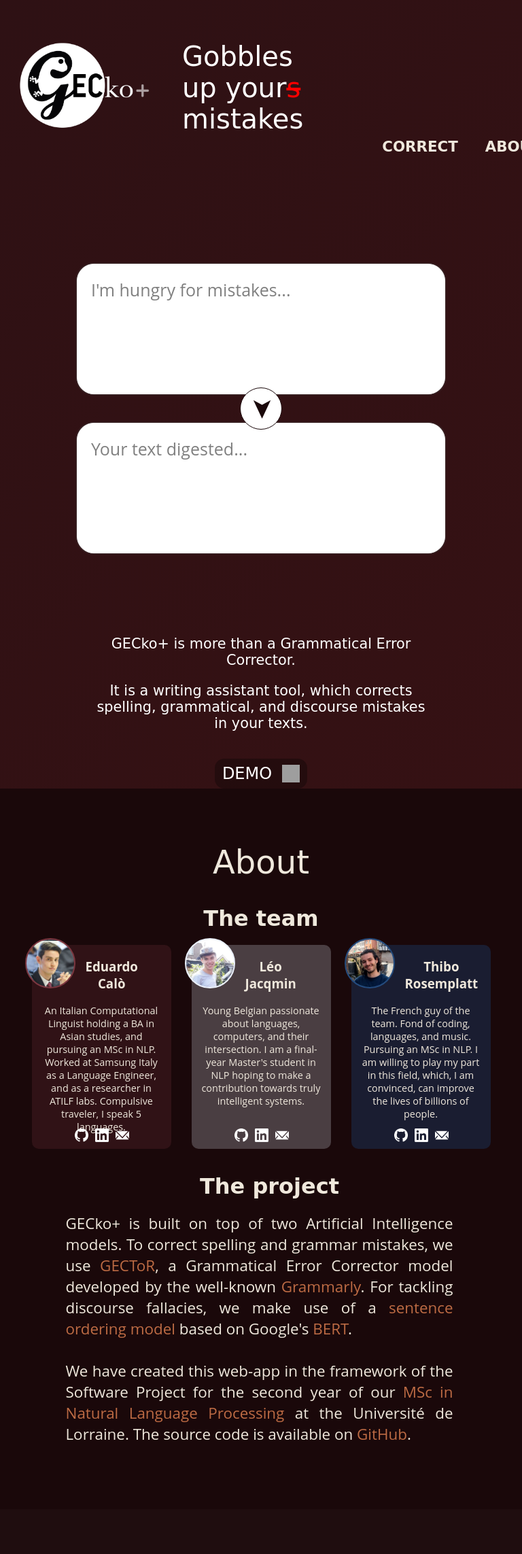
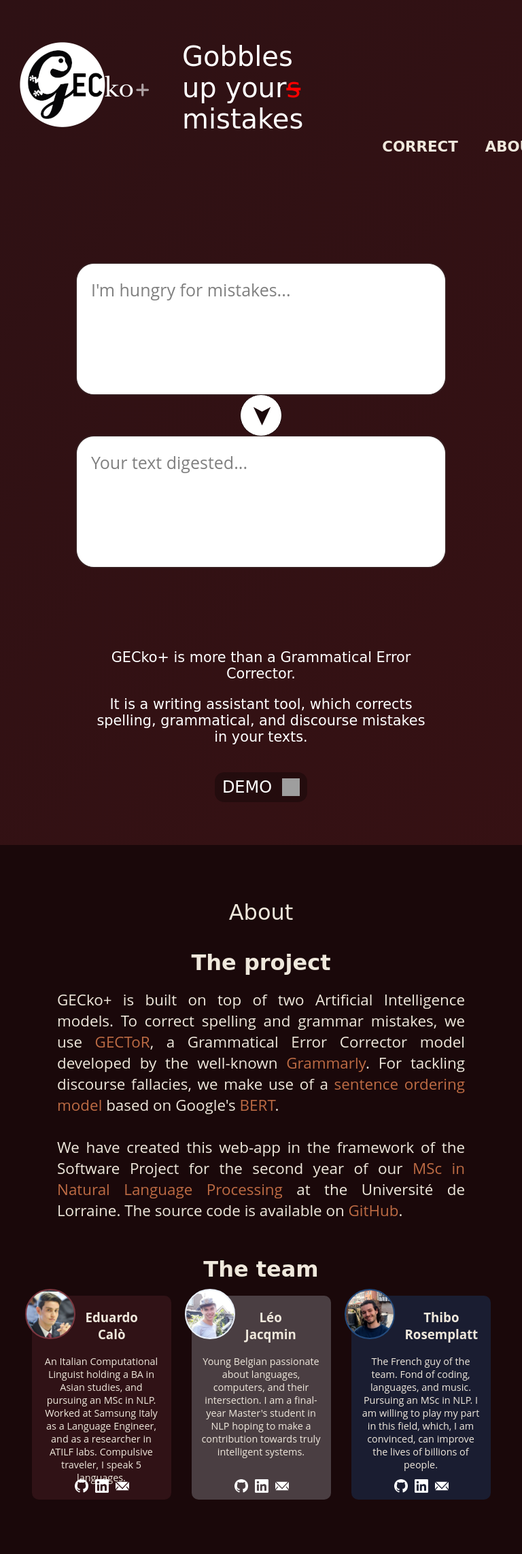
Before and after one commit to thiborose/gecko-app, a Flask app: page / in a window 768 px wide; the page is wider, and only the part inside the window is pictured. Shown: that part at 68% size. Before the commit the page ends 2118 px from the top of that part, so only its background shows below. Run offline with Flask 2, Linux system fonts and the light colour scheme; parts of the project's set-up code (start-up, migrations or seed data) failed here and were passed over; some libraries are stand-ins or nearby versions; some web fonts are replaced; grey boxes are pictures that could not be loaded.

Commit message:
ipad responsive design

```diff
--- a/application/static/css/style.scss.css
+++ b/application/static/css/style.scss.css
@@ -80,8 +80,11 @@ header {
     position: relative;
     /* width: 150px; */
     /* outline: 1px solid rebeccapurple; */
-    width: fit-content;
-    grid-area: logo; }
+    width: 200px;
+    height: 146px;
+    grid-area: logo;
+    background: url("../img/GECko_plus_small.png");
+    background-repeat: no-repeat; }
   header .header-tagline {
     color: white;
     font-family: 'Delius', cursive;
@@ -97,22 +100,10 @@ header {
   min-height: calc(min(80vh,700px));
   background-color: transparent; }
   .transparent-container .textboxes-container {
-    /* min-height: 600px; */
     padding-top: 120px;
     padding-bottom: 100px;
     margin: 0 auto;
-    /* outline: 1px solid green; */
-    display: inline-flex;
-    /* line-height: 430px; */ }
-    @media (max-width: 1125px) {
-      .transparent-container .textboxes-container {
-        flex-direction: column; }
-        .transparent-container .textboxes-container .arrow-button {
-          transform: rotate(90deg);
-          margin: -10px 0; } }
-    @media (min-width: 1125px) {
-      .transparent-container .textboxes-container .arrow-button {
-        margin: 0 -10px; } }
+    display: inline-flex; }
     .transparent-container .textboxes-container .arrow-button {
       /* position: absolute; */
       /* top:50px; */
@@ -134,6 +125,7 @@ header {
       align-self: center;
       z-index: 20;
       transition: background 0.4s ease-in-out, color 0.2s ease-in-out;
+      margin: 0 -10px;
       /*
             &:hover, :active, :focus{
                 color: #501B1D;
@@ -376,4 +368,24 @@ footer {
       #tutorial-container #demo-button:hover #demo-logo {
         fill: #efe8dc; }
 
+@media only screen and (min-device-width: 768px) and (max-device-width: 1024px) and (orientation: portrait) {
+  footer .about-container {
+    flex-direction: column-reverse;
+    align-content: center; }
+    footer .about-container .project-container {
+      padding: 15px;
+      margin: auto; }
+      footer .about-container .project-container .project-description {
+        padding: 0; }
+  .transparent-container {
+    height: 975px; }
+  .textboxes-container {
+    padding-top: 30px;
+    flex-direction: column; }
+    .textboxes-container .arrow-button {
+      transform: rotate(90deg);
+      margin: -10px 0; }
+  .text-box {
+    width: 650px; } }
+
 /*# sourceMappingURL=style.scss.css.map */
--- a/application/static/sass/style.scss
+++ b/application/static/sass/style.scss
@@ -119,8 +119,12 @@ header {
         position: relative;
         /* width: 150px; */
         /* outline: 1px solid rebeccapurple; */
-        width: fit-content;
+        width: 200px;
+        height: 146px;
+        // background-size: 20%;
         grid-area: logo;
+        background: url("../img/GECko_plus_small.png");
+        background-repeat: no-repeat;
     }
     .header-tagline{
         // outline: 1px solid cyan;
@@ -146,33 +150,11 @@ header {
     background-color: transparent;
 
     .textboxes-container {
-        /* min-height: 600px; */
-        //max-width: 1125px;
+
         padding-top:120px;
         padding-bottom: 100px;
         margin: 0 auto;
-        /* outline: 1px solid green; */
         display: inline-flex;
-        /* line-height: 430px; */
-
-        @media (max-width: 1125px) {
-            flex-direction: column;
-
-            .arrow-button{
-                transform: rotate(90deg);
-                margin: -10px 0;
-            }
-        }
-
-        @media (min-width: 1125px) {
-            .arrow-button{
-                margin: 0 -10px;
-            }
-        }
-
-
-
-
 
         .arrow-button {
             /* position: absolute; */
@@ -196,6 +178,7 @@ header {
             align-self: center;
             z-index: 20;
             transition: background 0.4s ease-in-out, color 0.2s ease-in-out;
+            margin: 0 -10px;
 /*
             &:hover, :active, :focus{
                 color: #501B1D;
@@ -223,8 +206,6 @@ header {
 
             @mixin button-click {
                 transform: scale(0.9);
-                // background-color: darken($button-bg, 5%);
-                // box-shadow: 0 2px 25px $bg-1;
                 color: $bg-2;
             }
 
@@ -577,3 +558,49 @@ footer{
     }
 
 }
+
+
+
+///////////////////////////////////////////////////////////////////
+///////// RESPONSIVE DESIGN ///////////////////////////////////////
+///////////////////////////////////////////////////////////////////
+
+// PORTRAIT IPAD
+@media only screen and (min-device-width : 768px) and (max-device-width : 1024px) and (orientation : portrait) {
+    footer{
+        .about-container{
+            flex-direction: column-reverse ;
+            align-content: center;
+            .project-container{
+                padding: 15px;
+                margin: auto;
+                .project-description{
+                    padding: 0;
+                }
+            }
+        }
+    }
+
+    .transparent-container{
+        height: 975px;
+    }
+
+    .textboxes-container{
+        padding-top:30px;
+        flex-direction: column;
+        .arrow-button{
+            transform: rotate(90deg);
+            margin: -10px 0;
+
+        }
+
+    }
+
+    .text-box{
+        width: 650px;
+    }
+}
+
+
+// LANDSCAPE IPAD
+// Already good ;)
--- a/application/templates/index.html
+++ b/application/templates/index.html
@@ -37,9 +37,7 @@
 <body>
     <!--header-->
     <header id="myHeader">
-        <div class="logo-container">
-            <img src="../static/img/GECko_plus.png" alt="Logo of GECko" width="200" >
-        </div>
+        <div class="logo-container"></div>
         <div class="header-tagline">
             <p>Gobbles up your<span style="text-decoration: line-through; color:red;">s</span> mistakes</p>
         </div>
@@ -59,7 +57,7 @@
         <div class="textboxes-container">
             <div contenteditable="true" class="text-box" id="text-box-input"
                 data-placeholder="I'm hungry for mistakes..."></div>
-            <div class="arrow-button bubbly-button" id="arrow-button">
+            <div class="arrow-button" id="arrow-button">
                 ➤
             </div>
             <div contenteditable="false" class="text-box" id="text-box-output" data-placeholder="Your text digested..."></div>
@@ -86,7 +84,7 @@
 
 
     <footer>
-        <div class="footer-title"><font size="+4">About</font></div>
+        <div class="footer-title">About</div>
 
         <div class="about-container" id="about">
             {% block team %}{% endblock %}
```
Also changed, not shown: application/static/img/GECko_plus_small.png (added), 1 other file.
